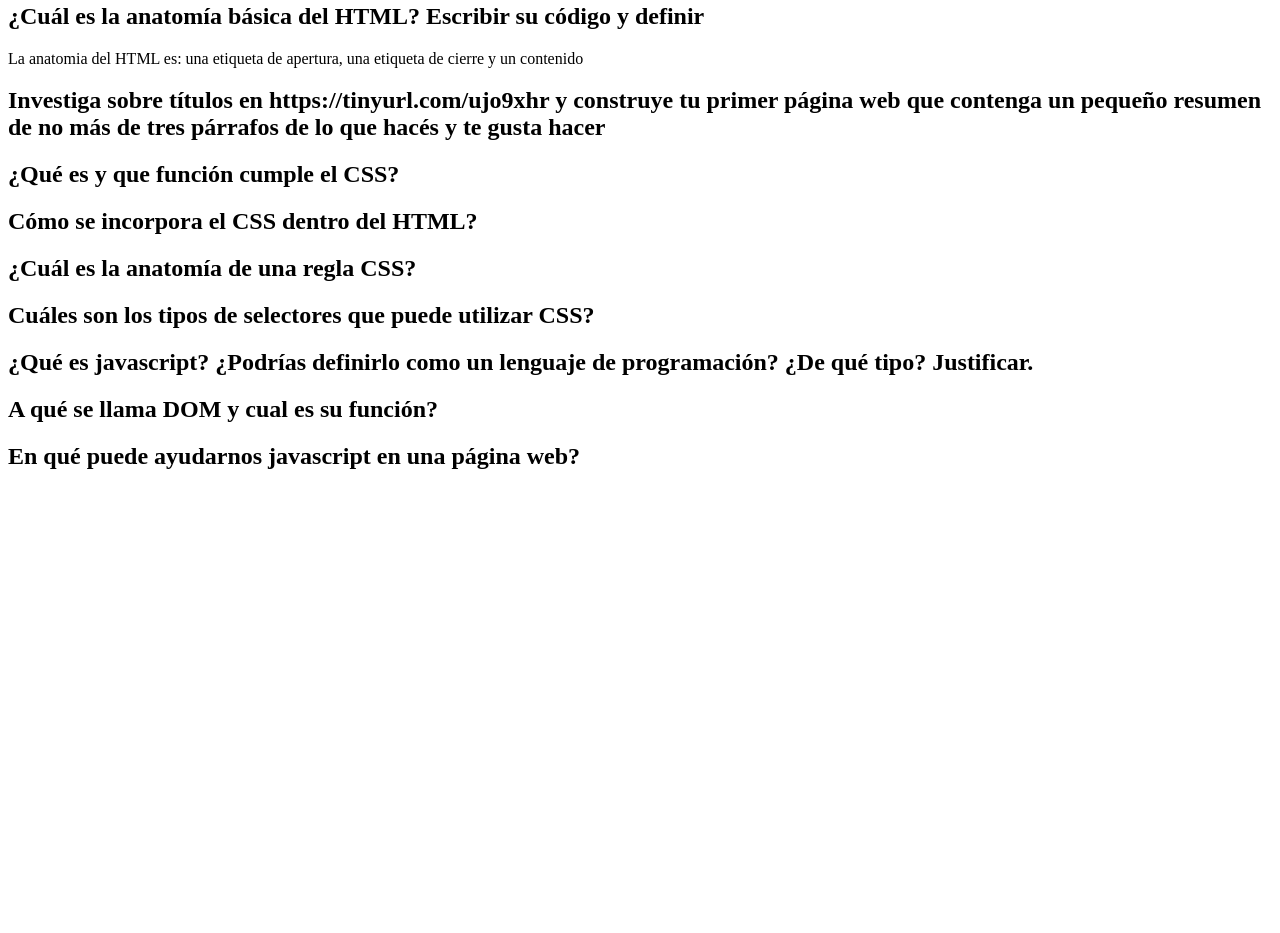
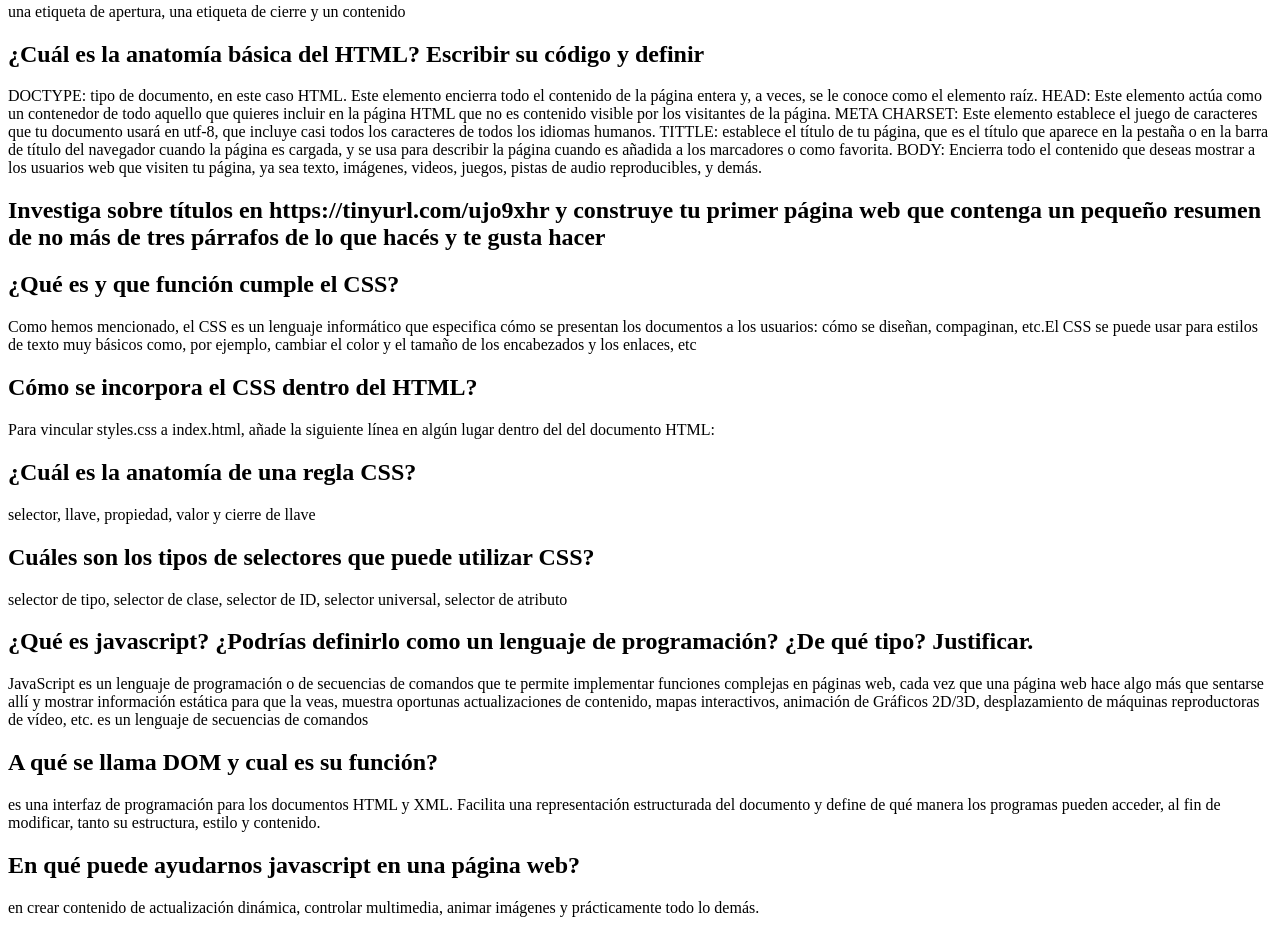
Before and after one commit to fernuked/prueba, a plain HTML site: page intex.html in a window 1280 px wide. Shown: the part 209-1142 px from the top of the page. Before the commit the page ends 800 px from the top, so only its background shows below. Drawn offline with Linux system fonts and the light colour scheme.

Commit message:
TP finalizado

```diff
--- a/intex.html
+++ b/intex.html
@@ -11,27 +11,27 @@
     <h2>Qué significa HTML y por qué se dice que es un lenguaje de marcas? Enumera 8 etiquetas HTML</h2>
     <p>El Lenguaje de Marcado de Hipertexto (HTML) 1) H 2) HEAD 3) BODY 4)P 5) TITLE 6) HTML 7) META 8)  DOCTYPE </p>
     <h2>¿Cómo es la anatomía de un elemento HTML? Dar un ejemplo con la etiqueta</h2>
-    <p></p>
+    <p>una etiqueta de apertura, una etiqueta de cierre y un contenido</p>
     <h2>¿Cuál es la anatomía básica del HTML? Escribir su código y definir <!DOCTYPE html> <html>
         </html> <head></head> <meta charset="utf-8"> <title></title> <body></body></h2>
-    <p>La anatomia del HTML es: una etiqueta de apertura, una etiqueta de cierre y un contenido </p>
+    <p>DOCTYPE: tipo de documento, en este caso HTML. Este elemento encierra todo el contenido de la página entera y, a veces, se le conoce como el elemento raíz. HEAD: Este elemento actúa como un contenedor de todo aquello que quieres incluir en la página HTML que no es contenido visible por los visitantes de la página. META CHARSET: Este elemento establece el juego de caracteres que tu documento usará en utf-8, que incluye casi todos los caracteres de todos los idiomas humanos. TITTLE: establece el título de tu página, que es el título que aparece en la pestaña o en la barra de título del navegador cuando la página es cargada, y se usa para describir la página cuando es añadida a los marcadores o como favorita. BODY: Encierra todo el contenido que deseas mostrar a los usuarios web que visiten tu página, ya sea texto, imágenes, videos, juegos, pistas de audio reproducibles, y demás.<p></p>
     <h2>Investiga sobre títulos en https://tinyurl.com/ujo9xhr y construye tu primer página web que
         contenga un pequeño resumen de no más de tres párrafos de lo que hacés y te gusta hacer</h2>
     <p></p>
     <h2>¿Qué es y que función cumple el CSS?</h2>
-    <p></p>
+    <p>Como hemos mencionado, el CSS es un lenguaje informático que especifica cómo se presentan los documentos a los usuarios: cómo se diseñan, compaginan, etc.El CSS se puede usar para estilos de texto muy básicos como, por ejemplo, cambiar el color y el tamaño de los encabezados y los enlaces, etc</p>
     <h2>Cómo se incorpora el CSS dentro del HTML?</h2>
-    <p></p>
+    <p>Para vincular styles.css a index.html, añade la siguiente línea en algún lugar dentro del <head> del documento HTML:</p>
     <h2>¿Cuál es la anatomía de una regla CSS?</h2>
-    <p></p>
+    <p>selector, llave, propiedad, valor y cierre de llave</p>
     <h2>Cuáles son los tipos de selectores que puede utilizar CSS?</h2>
-    <p></p>
+    <p>selector de tipo, selector de clase, selector de ID, selector universal, selector de atributo</p>
     <h2>¿Qué es javascript? ¿Podrías definirlo como un lenguaje de programación? ¿De qué tipo?
         Justificar.</h2>
-    <p></p>
+    <p>JavaScript es un lenguaje de programación o de secuencias de comandos que te permite implementar funciones complejas en páginas web, cada vez que una página web hace algo más que sentarse allí y mostrar información estática para que la veas, muestra oportunas actualizaciones de contenido, mapas interactivos, animación de Gráficos 2D/3D, desplazamiento de máquinas reproductoras de vídeo, etc.  es un lenguaje de secuencias de comandos </p>
     <h2>A qué se llama DOM y cual es su función?</h2>
-    <p></p>
+    <p>es una interfaz de programación para los documentos HTML y XML. Facilita una representación estructurada del documento y define de qué manera los programas pueden acceder, al fin de modificar, tanto su estructura, estilo y contenido.</p>
     <h2>En qué puede ayudarnos javascript en una página web? </h2>
-    <p></p>
+    <p> en crear contenido de actualización dinámica, controlar multimedia, animar imágenes y prácticamente todo lo demás. </p>
 </body>
 </html>
```
